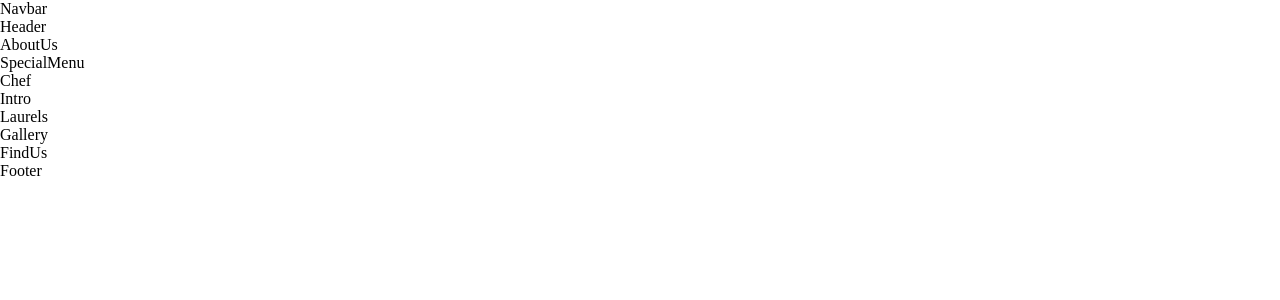
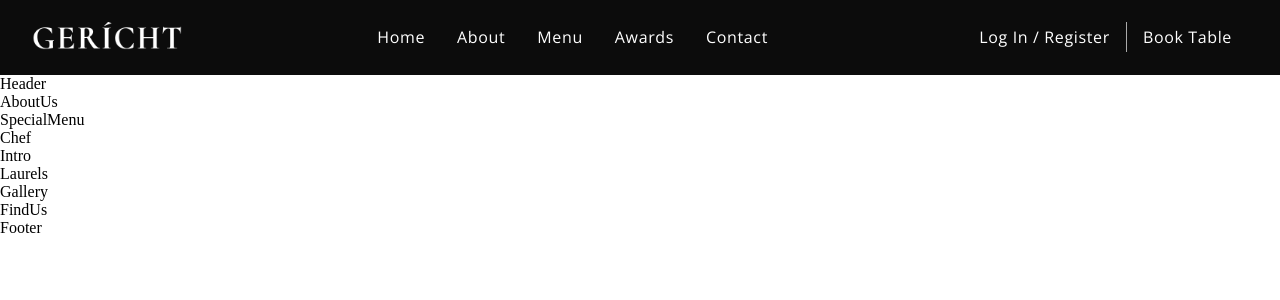
Before and after one commit to MaksNaMiLLioN/react-gericht-dining, a React (Create React App) app: page / in a window 1280 px wide. Shown: the top 300 px of the page. Built offline with nearby package versions, Linux system fonts and the light colour scheme; a web font is replaced by a local one.

Commit message:
Complete Navbar Part1

```diff
--- a/src/components/Navbar/Navbar.css
+++ b/src/components/Navbar/Navbar.css
@@ -0,0 +1,64 @@
+.app__navbar {
+  width: 100%;
+  display: flex;
+  justify-content: space-between;
+  align-items: center;
+  background: var(--color-black);
+  padding: 1rem 2rem;
+}
+
+.app__navbar-logo {
+  display: flex;
+  justify-content: flex-start;
+  align-items: center;
+}
+
+.app__navbar-logo img {
+  width: 150px;
+}
+
+.app__navbar-links {
+  flex: 1;
+  display: flex;
+  align-items: center;
+  justify-content: center;
+  list-style: none;
+}
+
+.app__navbar-links li {
+  margin: 0 1rem;
+  cursor: pointer;
+}
+
+.app__navbar-links li:hover {
+  color: var(--color-grey);
+}
+
+.app__navbar-login {
+  display: flex;
+  justify-content: flex-end;
+  align-items: center;
+}
+
+.app__navbar-login a {
+  margin: 0 1rem;
+  text-decoration: none;
+  transition: 0.5s ease;
+}
+
+.app__navbar-login a:hover {
+  border-bottom: 1px solid var(--color-golden);
+}
+
+.app__navbar-login div {
+  width: 1px;
+  height: 30px;
+  background-color: var(--color-grey);
+}
+
+.app__navbar-smallscreen {
+  display: none;
+}
+
+.app__navbar-smallscreen_overlay {
+}
--- a/src/components/Navbar/Navbar.jsx
+++ b/src/components/Navbar/Navbar.jsx
@@ -1,11 +1,74 @@
-import React from 'react';
+import React from "react";
+import { GiHamburgerMenu } from "react-icons/gi";
+import { MdOutlineRestaurantMenu } from "react-icons/md";
 
-import './Navbar.css';
+import images from "../../constants/images";
+
+import "./Navbar.css";
 
 const Navbar = () => (
-  <div>
-    Navbar
-  </div>
+  <nav className="app__navbar">
+    <div className="app__navbar-logo">
+      <img src={images.gericht} alt="" />
+    </div>
+
+    <ul className="app__navbar-links">
+      <li className="p__opensans">
+        <a href="#home"></a>Home
+      </li>
+      <li className="p__opensans">
+        <a href="#about"></a>About
+      </li>
+      <li className="p__opensans">
+        <a href="#menu"></a>Menu
+      </li>
+      <li className="p__opensans">
+        <a href="#awards"></a>Awards
+      </li>
+      <li className="p__opensans">
+        <a href="#contact"></a>Contact
+      </li>
+    </ul>
+
+    <div className="app__navbar-login">
+      <a href="#login" className="p__opensans">
+        Log In / Register
+      </a>
+      <div />
+      <a href="/" className="p__opensans">
+        Book Table
+      </a>
+    </div>
+
+    <div className="app__navbar-smallscreen">
+      <GiHamburgerMenu color="#fff" fontsize={27} onClick={() => {}} />
+
+      <div className="app__navbar-smallscreen_overlay flex__center slide-bottom">
+        <MdOutlineRestaurantMenu
+          fontSize={27}
+          className="overlay__clode"
+          onClick={() => {}}
+        />
+        <ul className="app__navbar-smallscreen-links">
+          <li className="p__opensans">
+            <a href="#home"></a>Home
+          </li>
+          <li className="p__opensans">
+            <a href="#about"></a>About
+          </li>
+          <li className="p__opensans">
+            <a href="#menu"></a>Menu
+          </li>
+          <li className="p__opensans">
+            <a href="#awards"></a>Awards
+          </li>
+          <li className="p__opensans">
+            <a href="#contact"></a>Contact
+          </li>
+        </ul>
+      </div>
+    </div>
+  </nav>
 );
 
 export default Navbar;
```
